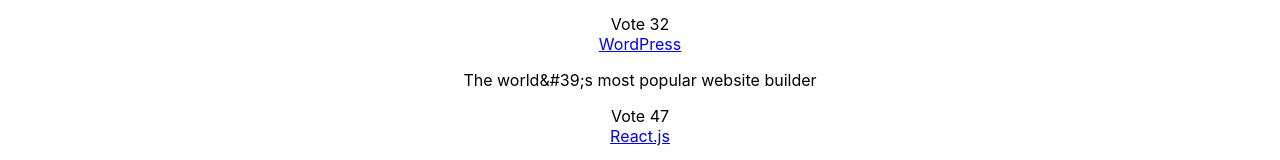
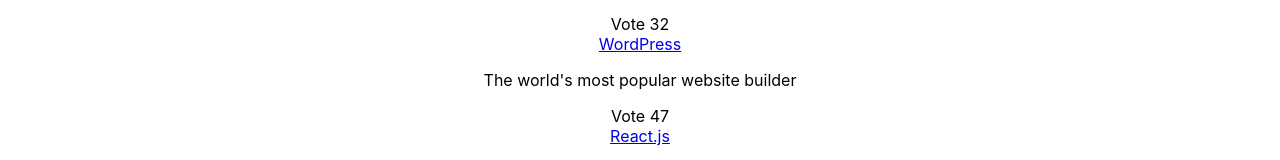
Before and after one commit to abgregs/sort-skills-app, a React (Create React App) app: page / in a window 1280 px wide. Shown: the part 305-465 px from the top of the page. Built offline with nearby package versions, Linux system fonts and the light colour scheme.

Commit message:
escape quote to correctly display description from our data

```diff
--- a/src/data.js
+++ b/src/data.js
@@ -20,7 +20,7 @@
     {
       id: 3,
       title: 'WordPress',
-      description: 'The world&#39;s most popular website builder',
+      description: 'The world\'s most popular website builder',
       url: 'https://wordpress.com/',
       votes: generateVoteCount(),
     },
```
